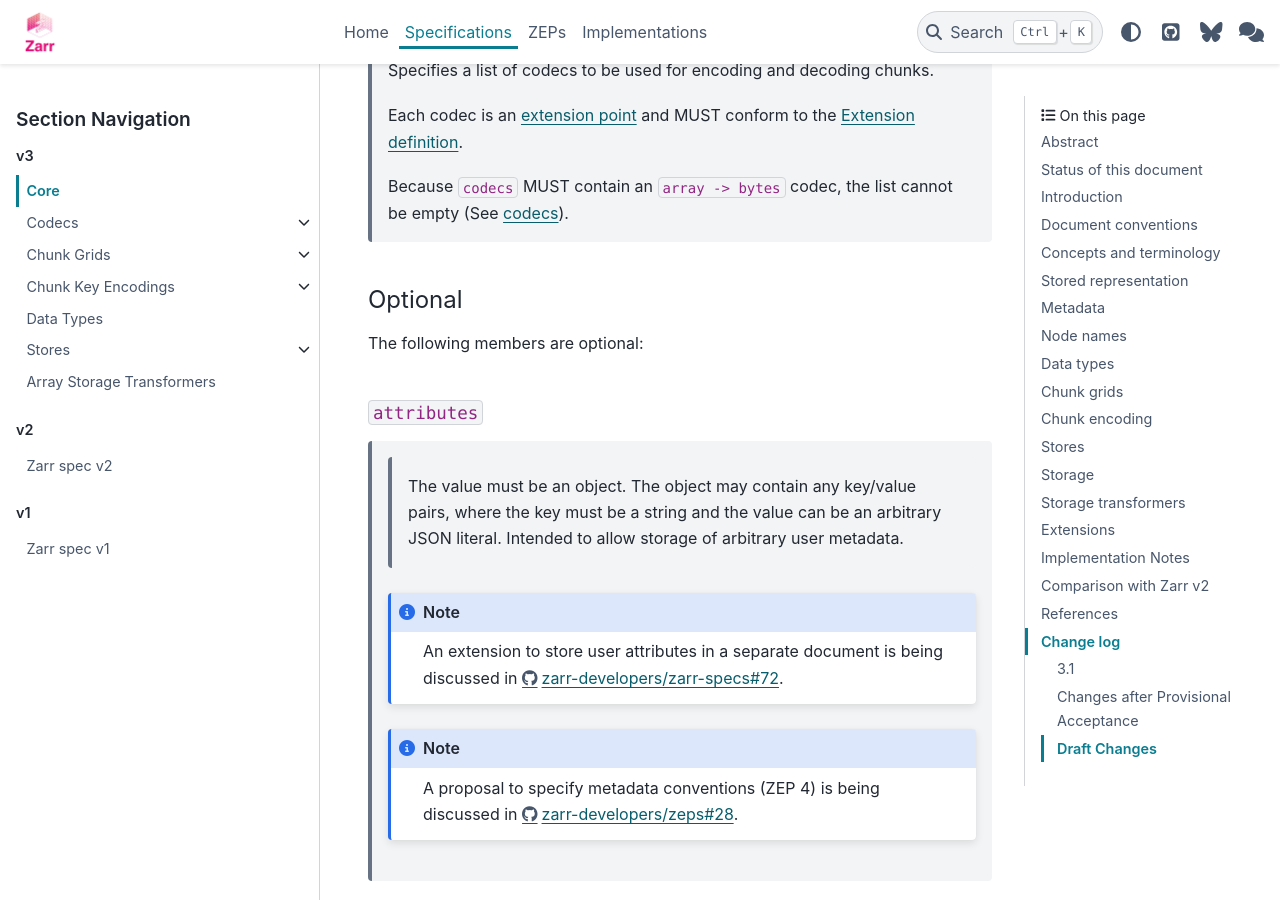
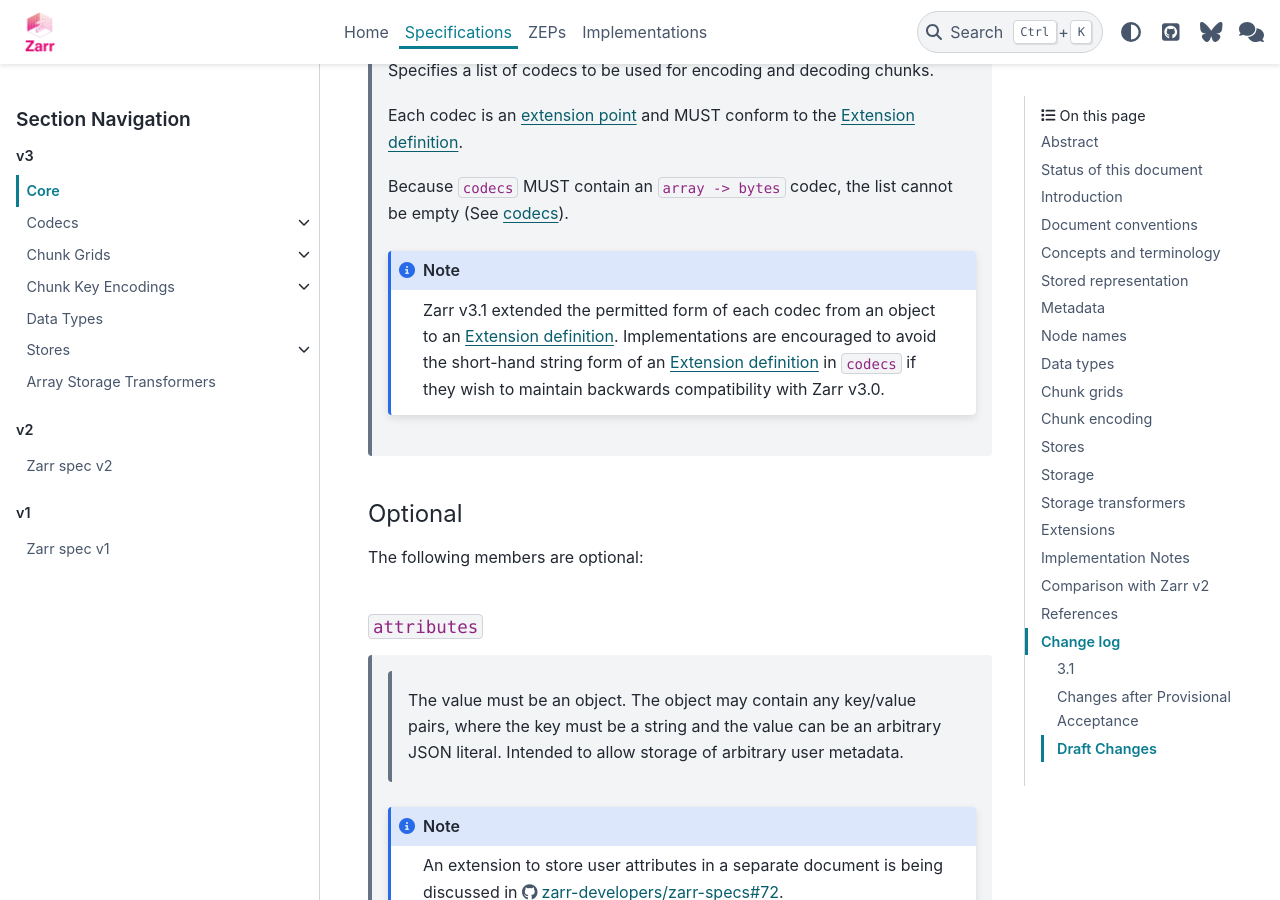
Before and after one commit to zarr-developers/zarr-specs, a Sphinx documentation site: the page built from docs/v3/core/index.rst, in a window 1280 px wide and 900 px high, scrolled down 12574 px. Built offline with Sphinx 7.4.7 and the PyData theme 0.15.4, drawn with Linux system fonts in a browser that asks for light colours.

Commit message:
fix: add note about non-object `codecs`

```diff
--- a/docs/v3/core/index.rst
+++ b/docs/v3/core/index.rst
@@ -581,6 +581,14 @@ mandatory names:
 
     Because ``codecs`` MUST contain an ``array
     -> bytes`` codec, the list cannot be empty (See :ref:`codecs <codecs>`).
+
+    .. note::
+
+       Zarr v3.1 extended the permitted form of each codec from an object to an
+       :ref:`extension-definition`.
+       Implementations are encouraged to avoid the short-hand string form of an
+       :ref:`extension-definition` in ``codecs`` if they wish to maintain
+       backwards compatibility with Zarr v3.0.
 
 Optional
 ^^^^^^^^
```
